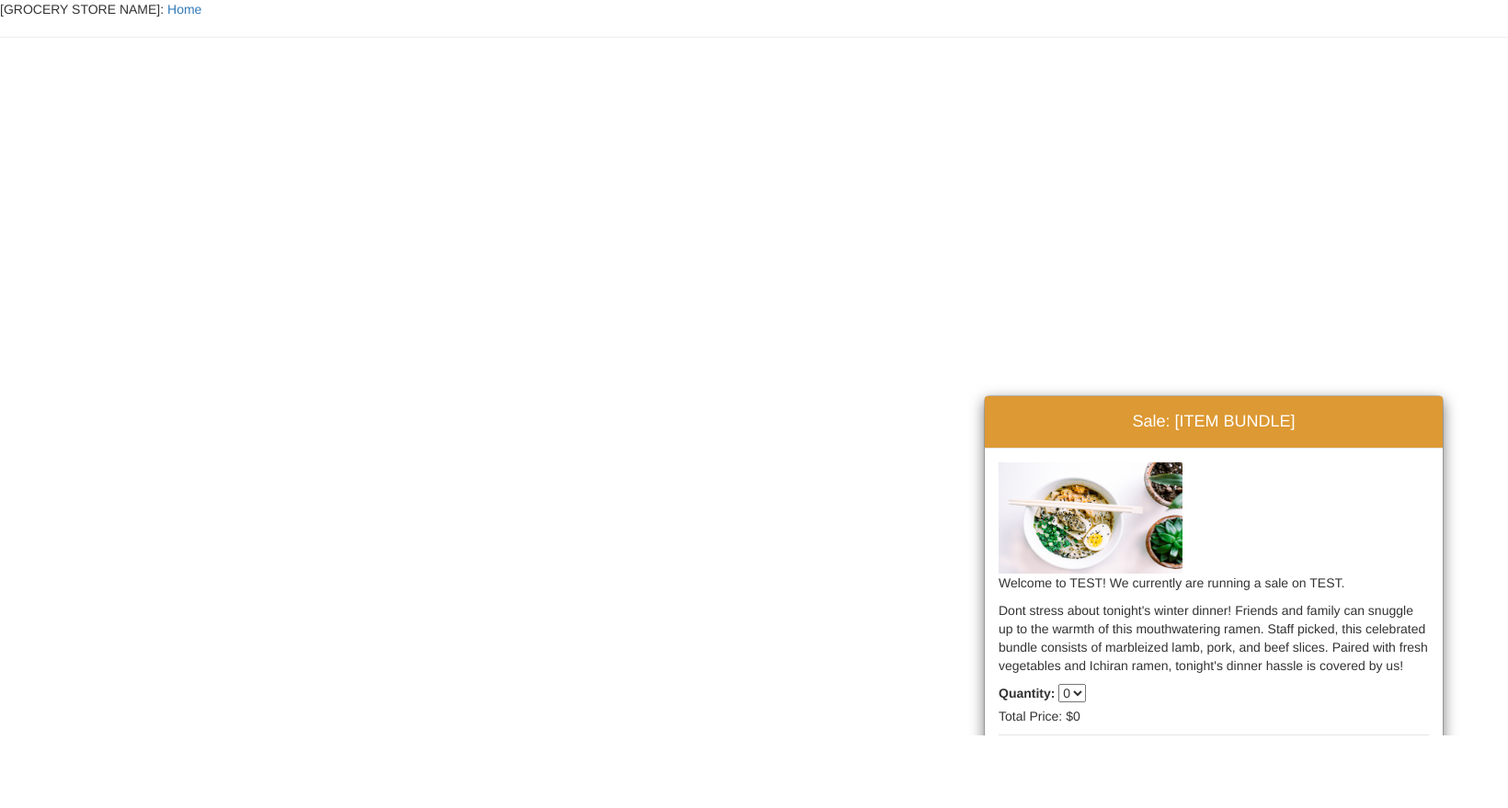
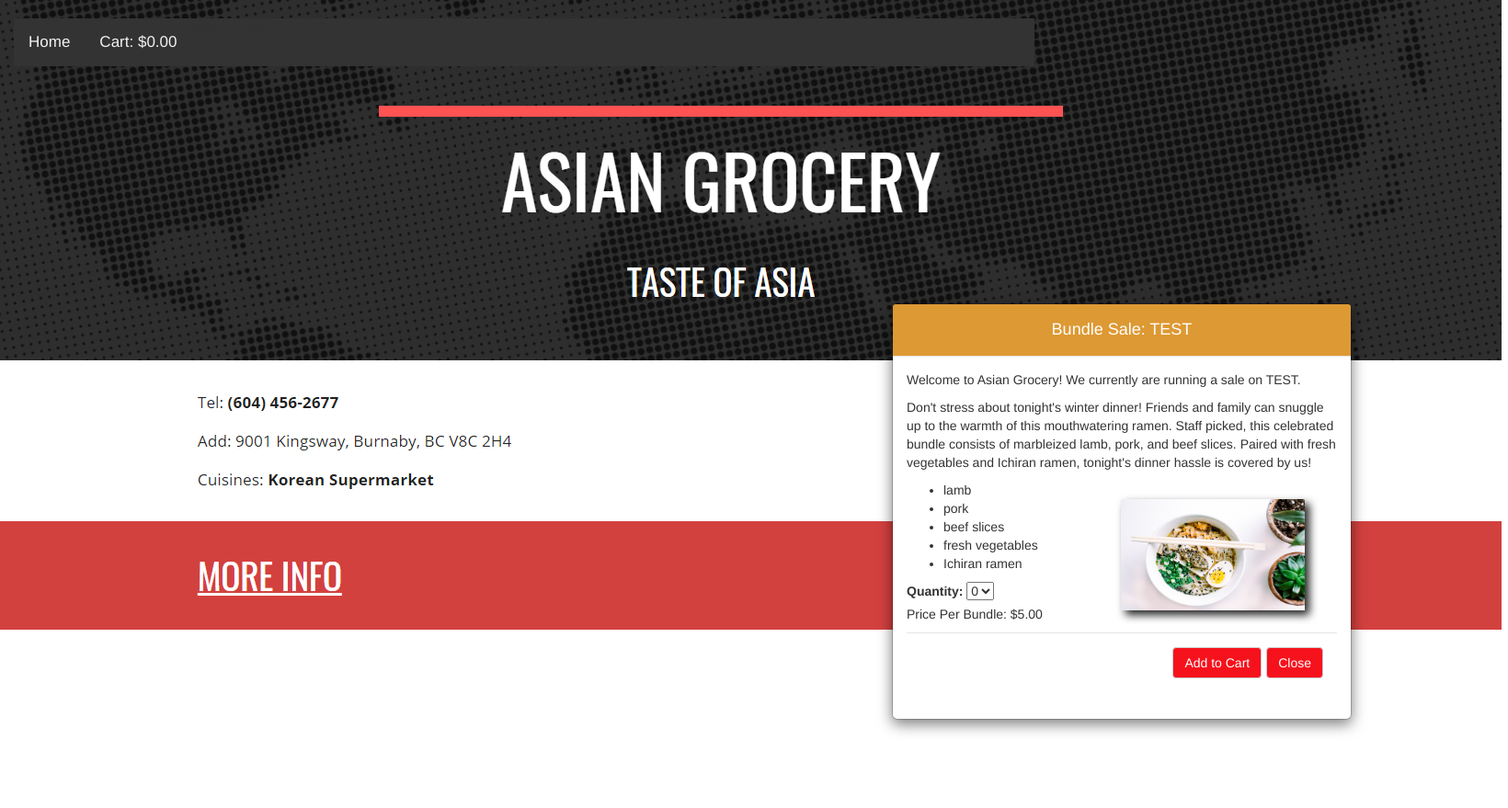
Before and after one commit to ray165/nwHacks2021, a Flask app: page / in a window 1640 px wide. Shown: the whole page at 92% size. Before the commit the page ends 800 px from the top, so only its background shows below. Run offline with Flask 2, Linux system fonts and the light colour scheme; some libraries are stand-ins or nearby versions.

Commit message:
Added total cart value and cleaned up window

```diff
--- a/app/routes.py
+++ b/app/routes.py
@@ -1,18 +1,19 @@
 from flask import render_template, request
 from app import app
 
+total_cart_value = 0
 @app.route('/', methods=['POST', 'GET'])
 @app.route('/index', methods=['POST', 'GET'])
 def index():
-    print(request)
+    global total_cart_value
     itemPrice = 5
     if request.method == 'POST':
-        result = float(request.form['quantity'])
-        print(result)
+        result = int(request.form['quantity'])
+        total_cart_value += result
     else:
         result = 0
 
-    site_info = {'store_name': 'TEST', 'bundle_name': 'TEST', 'bundle_description': "Dont stress about tonight's "
+    site_info = {'store_name': 'Asian Grocery', 'bundle_name': 'TEST', 'bundle_description': "Don't stress about tonight's "
                                                                                     "winter dinner! Friends and "
                                                                                     "family can snuggle up to the "
                                                                                     "warmth of this mouthwatering "
@@ -23,4 +24,5 @@
                                                                                     "fresh vegetables and Ichiran "
                                                                                     "ramen, tonight's dinner hassle "
                                                                                     "is covered by us!"}
-    return render_template('indexStyles.html', result=result*itemPrice, site_info=site_info)
+    bullet_points = ["lamb", "pork", "beef slices", "fresh vegetables", "Ichiran ramen"]
+    return render_template('indexStyles.html', total_cart_value=total_cart_value, itemPrice=itemPrice, site_info=site_info, bullet_points=bullet_points)
--- a/app/templates/base.html
+++ b/app/templates/base.html
@@ -9,8 +9,58 @@
       {% endif %}
     </head>
     <body>
-        <div>[GROCERY STORE NAME]: <a href="/index">Home</a></div>
-        <hr>
+    <div class="bg-img">
+        <div class="container">
+            <div class="topnav">
+                {{site_info.store_name}} |
+              <a href="/index">Home</a>
+                <a href="/index">Cart: ${{total_cart_value}}.00</a>
+            </div>
+        </div>
+    </div>
+    <style>.bg-img {
+  /* The image used */
+  background-image: {{url_for('static', filename='AsianGroceryBackground.png')}}
+
+  min-height: 380px;
+
+  /* Center and scale the image nicely */
+  background-position: center;
+  background-repeat: no-repeat;
+  background-size: cover;
+
+  /* Needed to position the navbar */
+  position: relative;
+}
+
+/* Position the navbar container inside the image */
+.container {
+  position: absolute;
+  margin: 20px;
+  width: auto;
+}
+
+/* The navbar */
+.topnav {
+  overflow: hidden;
+  background-color: #333;
+}
+
+/* Navbar links */
+.topnav a {
+  float: left;
+  color: #f2f2f2;
+  text-align: center;
+  padding: 14px 16px;
+  text-decoration: none;
+  font-size: 17px;
+}
+
+.topnav a:hover {
+  background-color: #ddd;
+  color: black;
+}</style>
+        <img src="{{url_for('static', filename='AsianGroceryBackground.png')}}" align="middle" class='picBackground'/>
         {% block content %}{% endblock %}
     </body>
 </html>
--- a/app/templates/indexStyles.html
+++ b/app/templates/indexStyles.html
@@ -7,24 +7,34 @@
 
 <div class="container">
   <!-- Modal -->
-  <div style="position:fixed; left:500px; top:400px;" class="modal show" id="myModal" role="dialog">
+  <div style="position:fixed; left:400px; top:300px;" class="modal show" id="myModal" role="dialog">
     <div class="modal-dialog">
 
       <!-- Modal content-->
       <div class="modal-content">
         <div style="background-color:#dd9933;" class="modal-header">
-          <h4 style="color:white;" class="modal-title">Sale: [ITEM BUNDLE]</h4>
+          <h4 style="color:white;" class="modal-title">Bundle Sale: {{site_info.bundle_name}}</h4>
         </div>
         <div class="modal-body">
                       <style>
             .picHotpot {
               width: 200px;
               height: 121px;
+              position: absolute;
+              right: 10%;
+              bottom: 30%;
+              -webkit-filter: drop-shadow(5px 5px 5px #222);
+              filter: drop-shadow(5px 5px 5px #222);
             }
             </style>
             <img src="{{url_for('static', filename='soup.jpg')}}" align="middle" class='picHotpot'/>
           <p>Welcome to {{site_info.store_name}}! We currently are running a sale on {{site_info.bundle_name}}.</p>
             <p>{{site_info.bundle_description}}</p>
+            <ul>
+              {% for point in bullet_points %}
+                <li>{{point}}</li>
+              {% endfor %}
+            </ul>
             <form action="#" method="post">
               <label for="quantity">Quantity:</label>
                 <select id="quantity" name="quantity">
@@ -42,7 +52,7 @@
                 <!-- Delete this since we already have Add to Cart
                 <input type="submit" value="Add to Cart">
                 -->
-                <p>Total Price: ${{ result }}</p>
+                <p>Price Per Bundle: ${{itemPrice}}.00</p>
 
                 <div class="modal-footer">
                   <button style="background-color:#f6121c; color:white;" type="submit" class="btn btn-default" data-dismiss="modal">Add to Cart</button>
```
